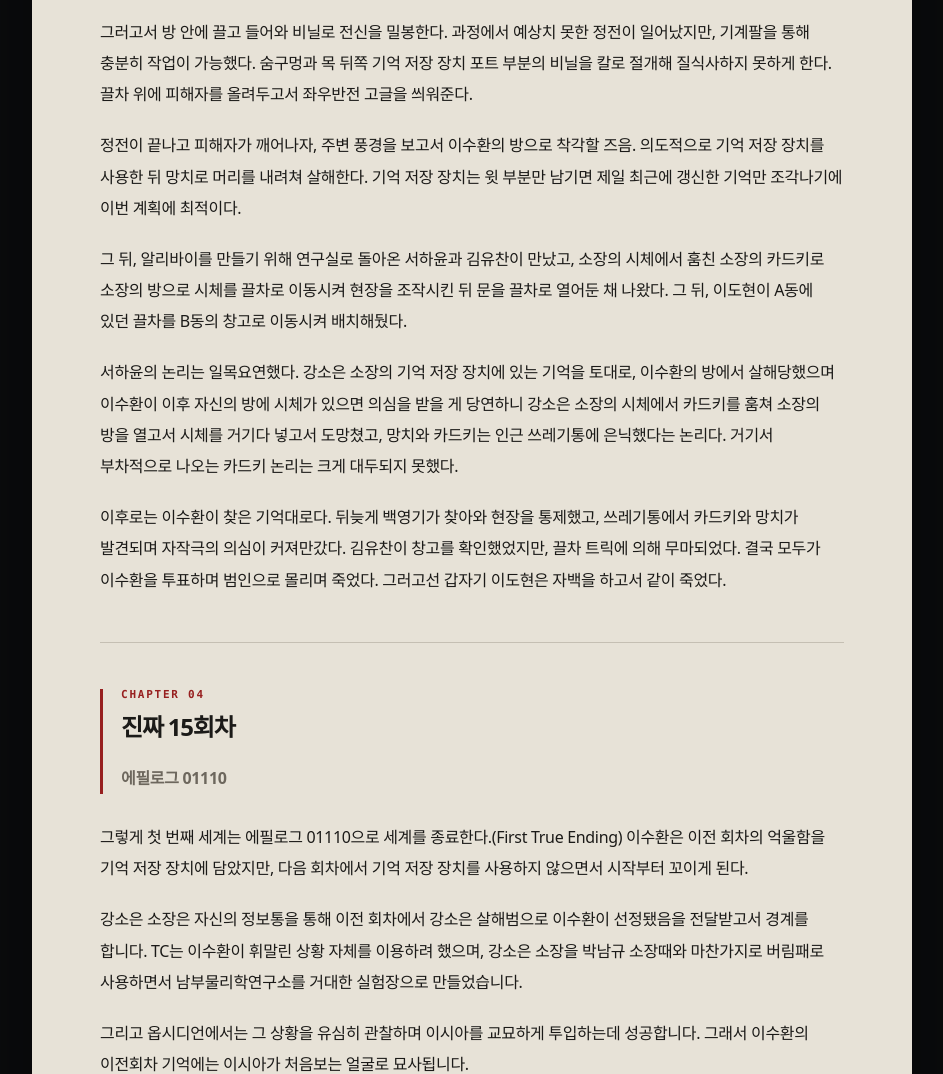
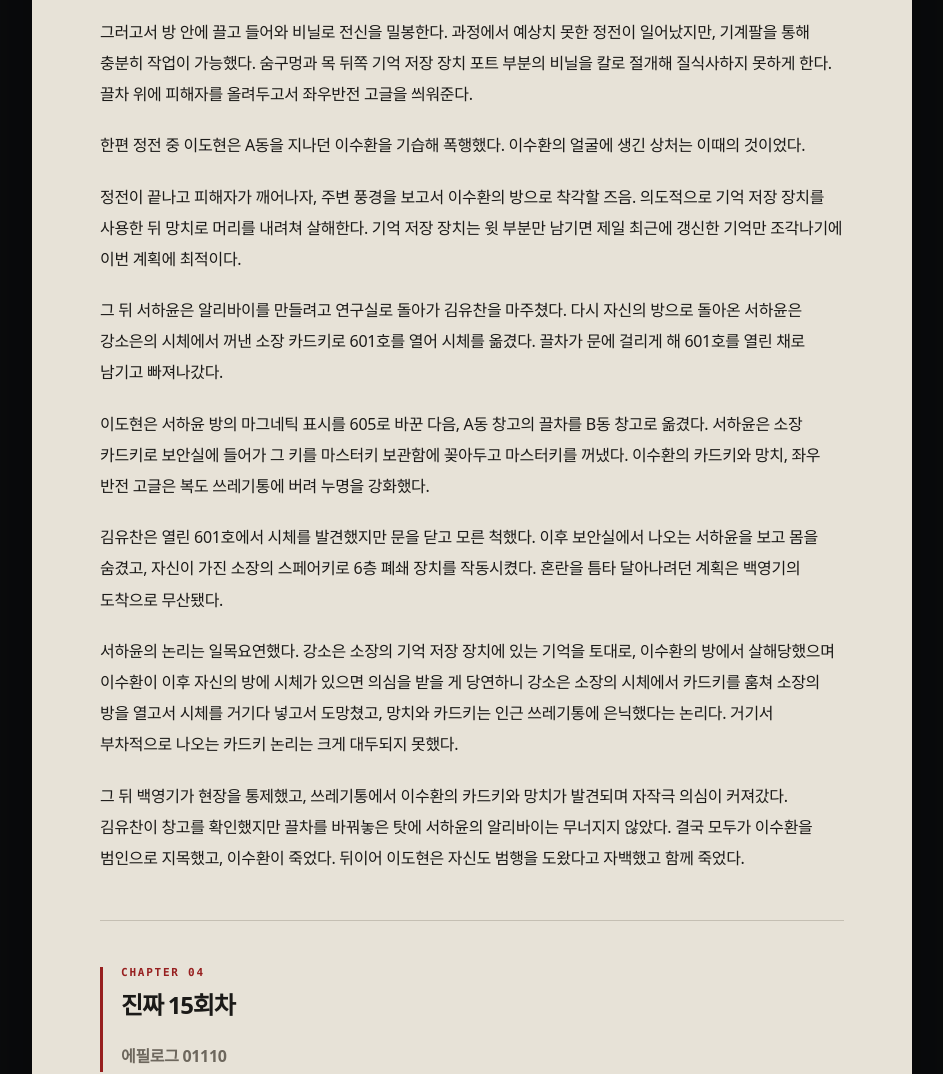
Before and after one commit to mink5228627-star/chainresult, a plain HTML site: page case.html in a window 1280 px wide. Shown: the part 2060-3134 px from the top of the page, without its empty margins (168-1111 px from the left). Drawn offline with Linux system fonts and the light colour scheme.

Commit message:
Clarify crime scene setup, accomplice actions, and lockdown sequence

```diff
--- a/case.html
+++ b/case.html
@@ -150,10 +150,13 @@
           <p>그리고 2029년, 사건 당일. 오전 11시 이도현은 B동의 끌차를 서하윤에게 전달하는데 성공한다. 동시에 서하윤은 자신의 방문 뒤쪽 마그네틱 스틱으로 표시된 방문 표시를 EOa, 즉 좌우반전해서 603으로 표시되게 바꾼다.</p>
           <p>그러고서 점심을 먹은 뒤, 서하윤은 누명을 씌울 이수환이 아닌 표적인 강소은 소장에게 자신과 갈등을 빚고 있던 연구 성과 분쟁에 대해 이야기하자며 자신의 방 앞으로 불러냈다. 그러고서 이수환에게 찾아가 날렵한 손기술로 카드키를 바꿔치기한다. 이후 자신의 방으로 돌아와 소장을 들어오게 하고서 망치로 내려쳐 기절시킨다.</p>
           <p>그러고서 방 안에 끌고 들어와 비닐로 전신을 밀봉한다. 과정에서 예상치 못한 정전이 일어났지만, 기계팔을 통해 충분히 작업이 가능했다. 숨구멍과 목 뒤쪽 기억 저장 장치 포트 부분의 비닐을 칼로 절개해 질식사하지 못하게 한다. 끌차 위에 피해자를 올려두고서 좌우반전 고글을 씌워준다.</p>
+          <p>한편 정전 중 이도현은 A동을 지나던 이수환을 기습해 폭행했다. 이수환의 얼굴에 생긴 상처는 이때의 것이었다.</p>
           <p>정전이 끝나고 피해자가 깨어나자, 주변 풍경을 보고서 이수환의 방으로 착각할 즈음. 의도적으로 기억 저장 장치를 사용한 뒤 망치로 머리를 내려쳐 살해한다. 기억 저장 장치는 윗 부분만 남기면 제일 최근에 갱신한 기억만 조각나기에 이번 계획에 최적이다.</p>
-          <p>그 뒤, 알리바이를 만들기 위해 연구실로 돌아온 서하윤과 김유찬이 만났고, 소장의 시체에서 훔친 소장의 카드키로 소장의 방으로 시체를 끌차로 이동시켜 현장을 조작시킨 뒤 문을 끌차로 열어둔 채 나왔다. 그 뒤, 이도현이 A동에 있던 끌차를 B동의 창고로 이동시켜 배치해뒀다.</p>
+          <p>그 뒤 서하윤은 알리바이를 만들려고 연구실로 돌아가 김유찬을 마주쳤다. 다시 자신의 방으로 돌아온 서하윤은 강소은의 시체에서 꺼낸 소장 카드키로 601호를 열어 시체를 옮겼다. 끌차가 문에 걸리게 해 601호를 열린 채로 남기고 빠져나갔다.</p>
+          <p>이도현은 서하윤 방의 마그네틱 표시를 605로 바꾼 다음, A동 창고의 끌차를 B동 창고로 옮겼다. 서하윤은 소장 카드키로 보안실에 들어가 그 키를 마스터키 보관함에 꽂아두고 마스터키를 꺼냈다. 이수환의 카드키와 망치, 좌우 반전 고글은 복도 쓰레기통에 버려 누명을 강화했다.</p>
+          <p>김유찬은 열린 601호에서 시체를 발견했지만 문을 닫고 모른 척했다. 이후 보안실에서 나오는 서하윤을 보고 몸을 숨겼고, 자신이 가진 소장의 스페어키로 6층 폐쇄 장치를 작동시켰다. 혼란을 틈타 달아나려던 계획은 백영기의 도착으로 무산됐다.</p>
           <p>서하윤의 논리는 일목요연했다. 강소은 소장의 기억 저장 장치에 있는 기억을 토대로, 이수환의 방에서 살해당했으며 이수환이 이후 자신의 방에 시체가 있으면 의심을 받을 게 당연하니 강소은 소장의 시체에서 카드키를 훔쳐 소장의 방을 열고서 시체를 거기다 넣고서 도망쳤고, 망치와 카드키는 인근 쓰레기통에 은닉했다는 논리다. 거기서 부차적으로 나오는 카드키 논리는 크게 대두되지 못했다.</p>
-          <p>이후로는 이수환이 찾은 기억대로다. 뒤늦게 백영기가 찾아와 현장을 통제했고, 쓰레기통에서 카드키와 망치가 발견되며 자작극의 의심이 커져만갔다. 김유찬이 창고를 확인했었지만, 끌차 트릭에 의해 무마되었다. 결국 모두가 이수환을 투표하며 범인으로 몰리며 죽었다. 그러고선 갑자기 이도현은 자백을 하고서 같이 죽었다.</p>
+          <p>그 뒤 백영기가 현장을 통제했고, 쓰레기통에서 이수환의 카드키와 망치가 발견되며 자작극 의심이 커져갔다. 김유찬이 창고를 확인했지만 끌차를 바꿔놓은 탓에 서하윤의 알리바이는 무너지지 않았다. 결국 모두가 이수환을 범인으로 지목했고, 이수환이 죽었다. 뒤이어 이도현은 자신도 범행을 도왔다고 자백했고 함께 죽었다.</p>
         </section>
 
         <section class="record-section">
```
